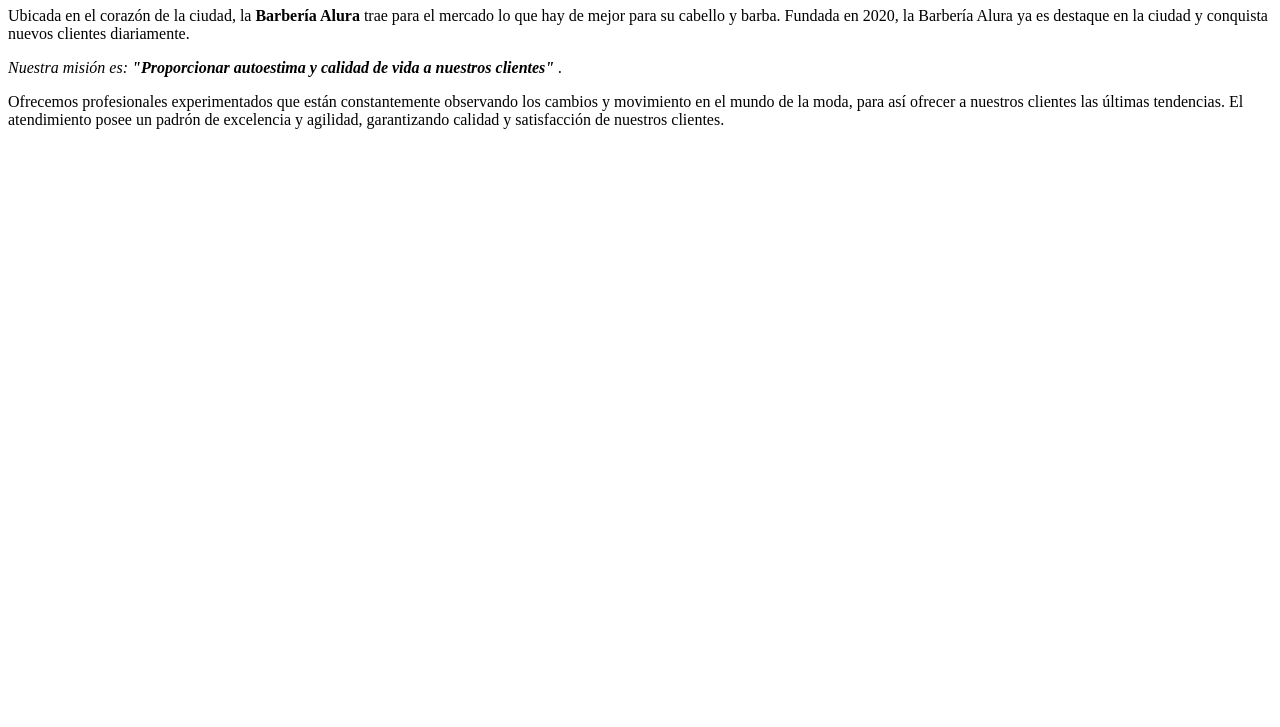
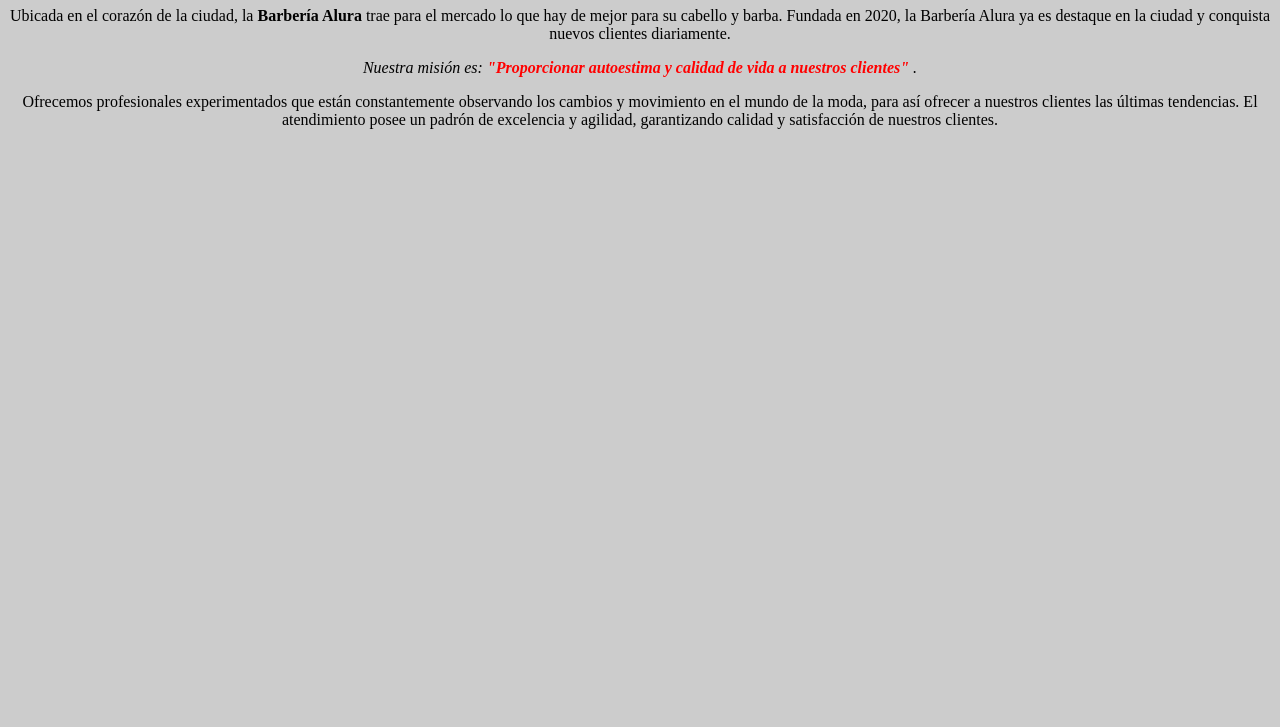
Before and after one commit to Ozkin123/practiaHtmlAlura1, a plain HTML site: page index.html in a window 1280 px wide. Shown: the part 73-800 px from the top of the page. Drawn offline with Linux system fonts and the light colour scheme.

Commit message:
trabajando con html y css

```diff
--- a/index.html
+++ b/index.html
@@ -4,8 +4,9 @@
     <head>
 
      <meta charset="UTF-8">
+     <title>Barbería Alura</title>
+     <link rel="stylesheet" href="style.css">
 
-     <title>Barbería Alura</title>
     </head>
  <body>
 
--- /dev/null
+++ b/style.css
@@ -0,0 +1,11 @@
+body{
+    background: #cccccc;
+}
+
+p{    text-align: center;
+
+}
+
+em strong{
+   color: red;
+}
```
